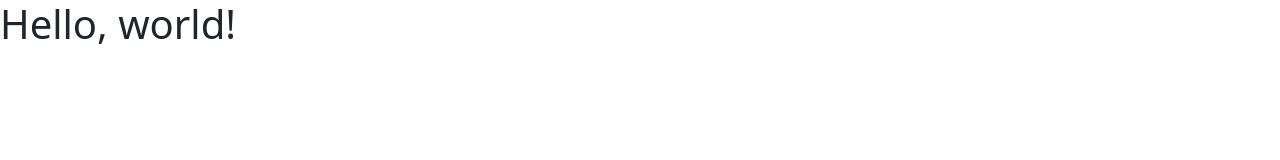
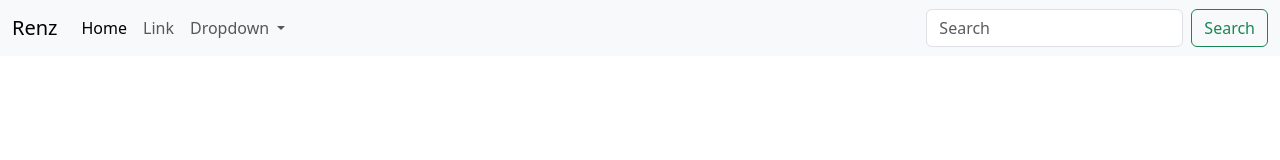
Before and after one commit to RenzKing/Real-Estate-Website, a plain HTML site: page index.html in a window 1280 px wide. Drawn offline with nearby package versions, Linux system fonts and the light colour scheme.

Commit message:
added navbar

```diff
--- a/index.html
+++ b/index.html
@@ -12,7 +12,70 @@
     />
   </head>
   <body>
-    <h1>Hello, world!</h1>
+    <!-- HEADER DESIGN-->
+    <header>
+      <nav class="navbar navbar-expand-lg bg-body-tertiary">
+        <div class="container-fluid">
+          <a class="navbar-brand" href="#">Renz</a>
+          <button
+            class="navbar-toggler"
+            type="button"
+            data-bs-toggle="collapse"
+            data-bs-target="#navbarSupportedContent"
+            aria-controls="navbarSupportedContent"
+            aria-expanded="false"
+            aria-label="Toggle navigation"
+          >
+            <span class="navbar-toggler-icon"></span>
+          </button>
+          <div class="collapse navbar-collapse" id="navbarSupportedContent">
+            <ul class="navbar-nav me-auto mb-2 mb-lg-0">
+              <li class="nav-item">
+                <a class="nav-link active" aria-current="page" href="#">Home</a>
+              </li>
+              <li class="nav-item">
+                <a class="nav-link" href="#">Link</a>
+              </li>
+              <li class="nav-item dropdown">
+                <a
+                  class="nav-link dropdown-toggle"
+                  href="#"
+                  role="button"
+                  data-bs-toggle="dropdown"
+                  aria-expanded="false"
+                >
+                  Dropdown
+                </a>
+                <ul class="dropdown-menu">
+                  <li><a class="dropdown-item" href="#">Action</a></li>
+                  <li><a class="dropdown-item" href="#">Another action</a></li>
+                  <li><hr class="dropdown-divider" /></li>
+                  <li>
+                    <a class="dropdown-item" href="#">Something else here</a>
+                  </li>
+                </ul>
+              </li>
+            </ul>
+            <form class="d-flex" role="search">
+              <input
+                class="form-control me-2"
+                type="search"
+                placeholder="Search"
+                aria-label="Search"
+              />
+              <button class="btn btn-outline-success" type="submit">
+                Search
+              </button>
+            </form>
+          </div>
+        </div>
+      </nav>
+    </header>
+    <!-- HOME SECTION DESIGN -->
+    <section class="home" id="home">
+      <div class="home-content"></div>
+    </section>
+
     <script
       src="https://cdn.jsdelivr.net/npm/bootstrap@5.3.0-alpha3/dist/js/bootstrap.bundle.min.js"
       integrity="sha384-ENjdO4Dr2bkBIFxQpeoTz1HIcje39Wm4jDKdf19U8gI4ddQ3GYNS7NTKfAdVQSZe"
```
